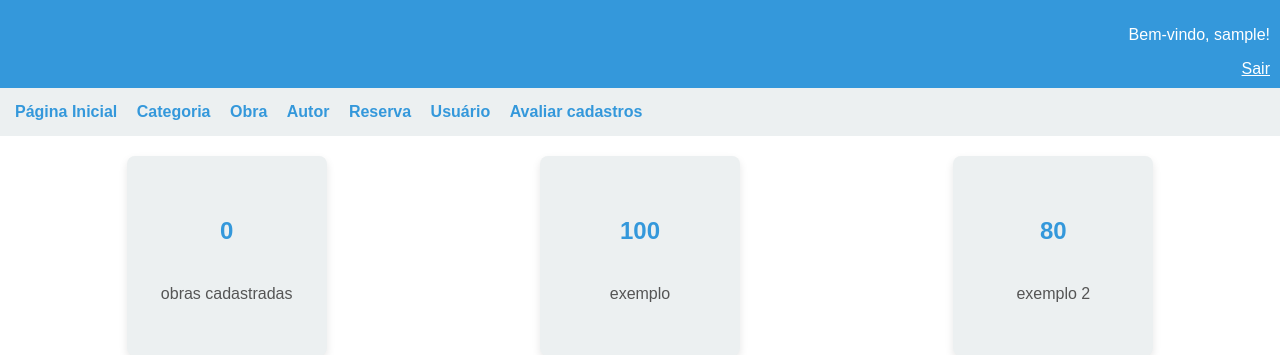
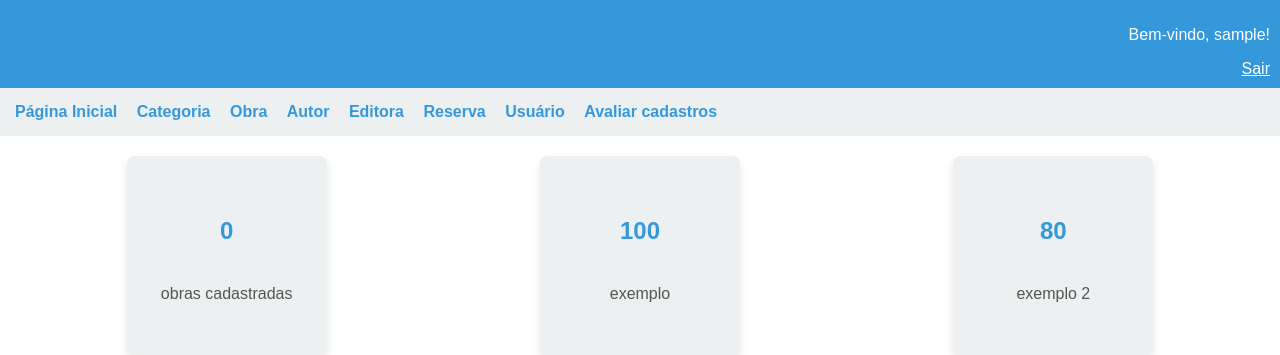
Before and after one commit to MarceloPinto350/bibpub, a Django app: page / in a window 1280 px wide. Shown: the part 120-475 px from the top of the page. Run offline with Django 4.2, Linux system fonts and the light colour scheme; the visitor is signed in with stand-in values (Sample User, id 1); data that the repository does not hold is empty; parts of the project's set-up code (start-up, migrations or seed data) failed here and were passed over.

Commit message:
adicionar editora ao menu

```diff
--- a/bibpub/templates/index.html
+++ b/bibpub/templates/index.html
@@ -155,6 +155,7 @@
             <li><a href="/admin/bibpub/categoria/">Categoria</a></li>
             <li><a href="/admin/bibpub/obra/">Obra</a></li>
             <li><a href="/admin/bibpub/autor/">Autor</a></li>
+            <li><a href="/admin/bibpub/editora  /">Editora</a></li>
             <li><a href="/admin/bibpub/reserva/">Reserva</a></li>
             <li><a href="/admin/bibpub/pessoa/">Usuário</a></li>
             <li><a href="/avaliar_cadastros/">Avaliar cadastros</a></li>
```
